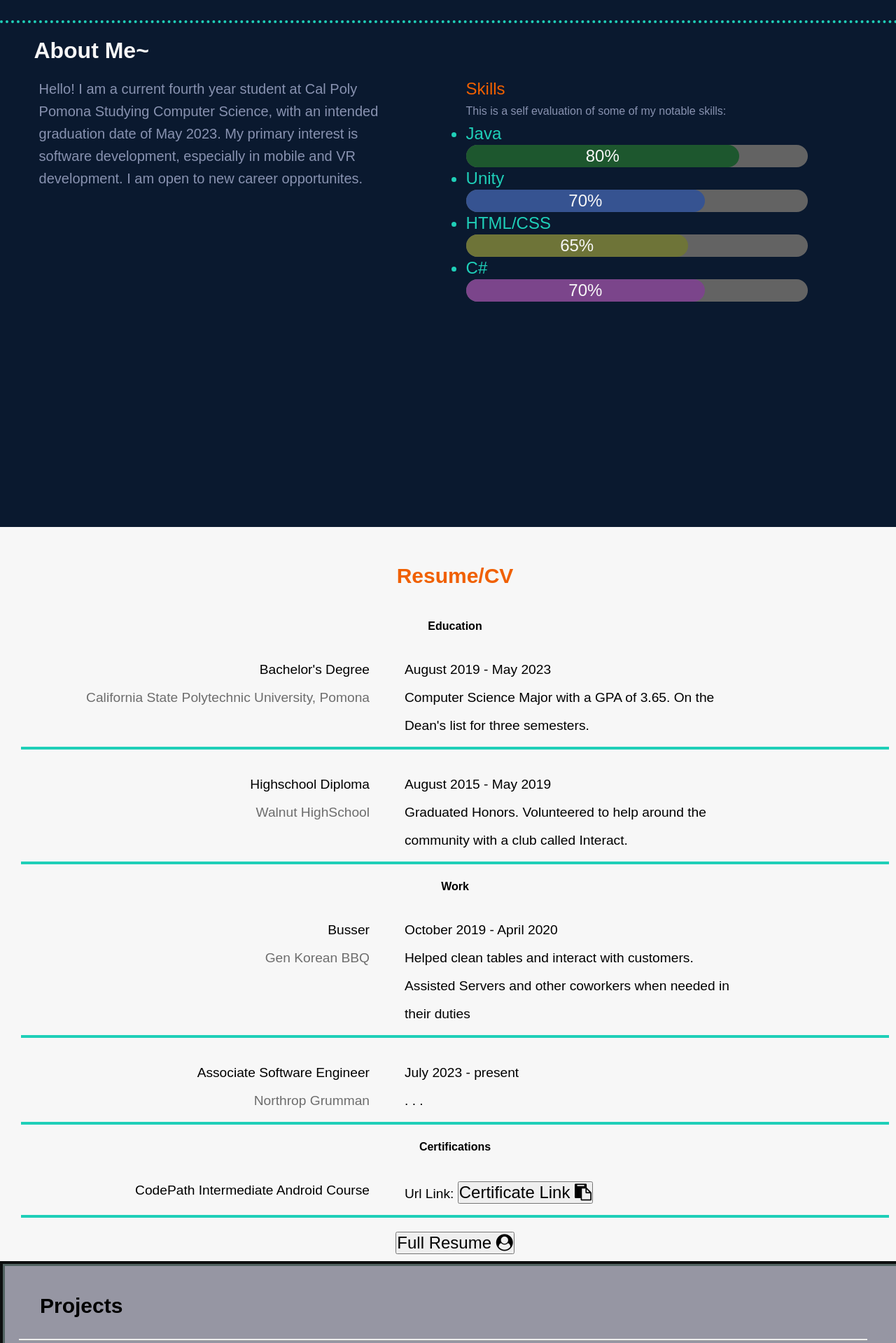
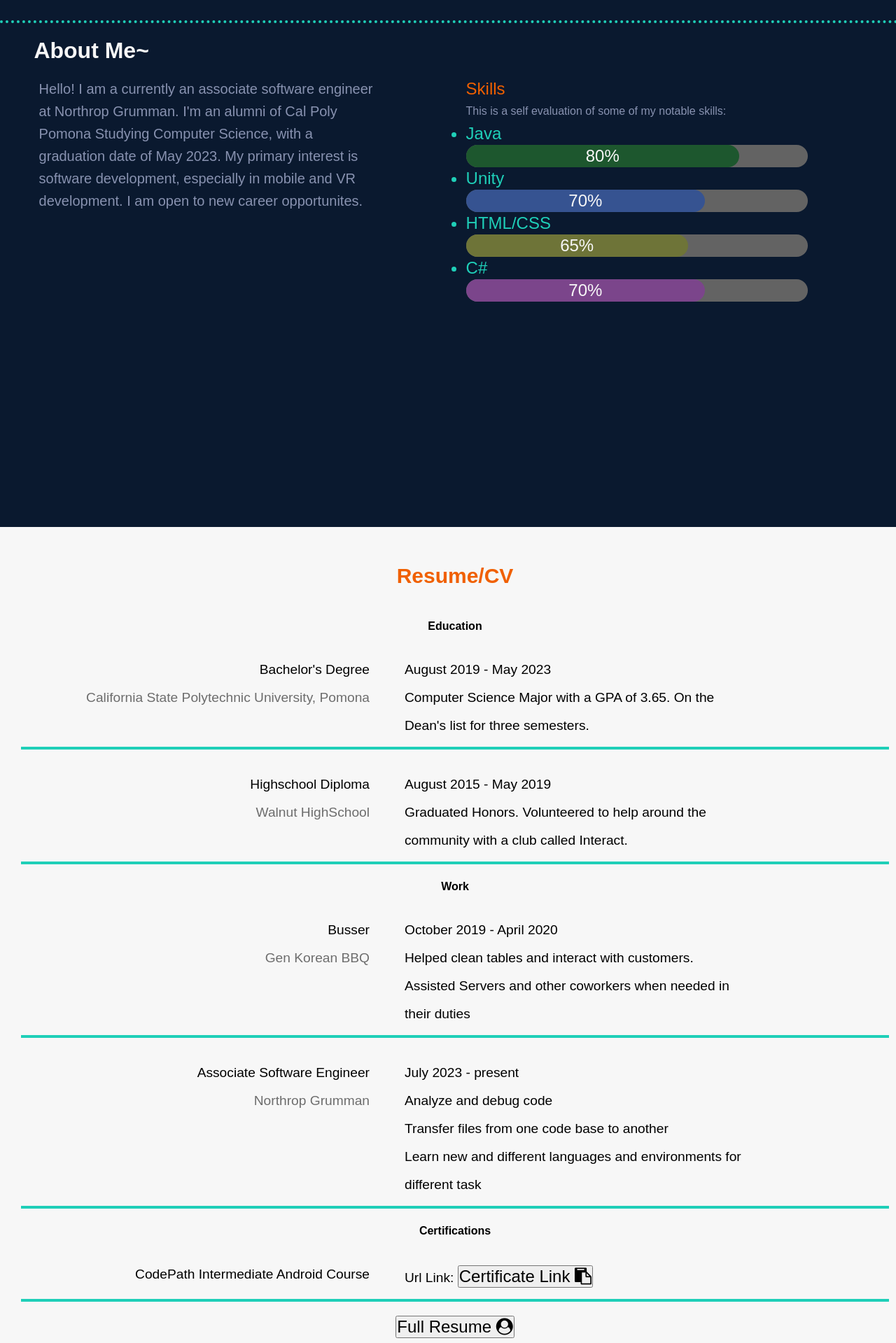
Before and after one commit to crimlast/PersonalWebsite, a plain HTML site: page index.html in a window 1280 px wide. Shown: the part 411-2330 px from the top of the page at 70% size. Drawn offline with Linux system fonts and the light colour scheme.

Commit message:
update 1/25/24

```diff
--- a/index.html
+++ b/index.html
@@ -55,7 +55,7 @@
       <div class = "profile-container">
         <div class = "profile-child">
           <p>
-            Hello! I am a current fourth year student at Cal Poly Pomona Studying Computer Science, with an intended graduation date of May 2023.
+            Hello! I am a currently an associate software engineer at Northrop Grumman. I'm an alumni of Cal Poly Pomona Studying Computer Science, with a graduation date of May 2023.
             My primary interest is software development, especially in mobile and VR development. I am open to new career opportunites.
           </p>
         </div>
@@ -137,7 +137,9 @@
               </li>
               <li>
                 July 2023 - present
-                <p> . . .</p>
+                <p>Analyze and debug code</p>
+                <p>Transfer files from one code base to another</p>
+                <p>Learn new and different languages and environments for different task</p>
               </li>
             </ul>
 
@@ -242,7 +244,7 @@
         <div>
           <h2>Current Activities</h2>
           <h3> ... </h3>
-          <h4>Website last updated (9/3/23)</h4>
+          <h4>Website last updated (1/25/24)</h4>
         </div>
       </section>
 
```
Also changed, not shown: 1 other file.
